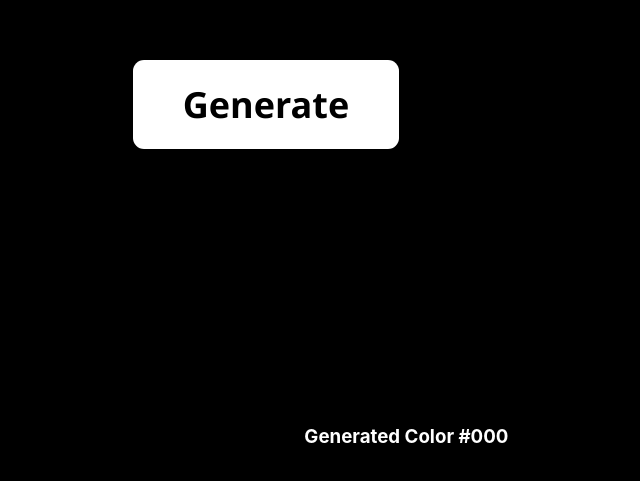
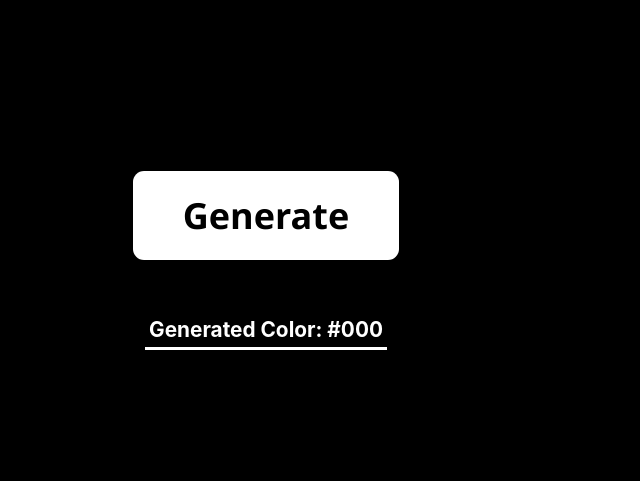
Before and after one commit to stevelaschan/react-random-color-generator, a React (Create React App) app: page / in a window 1280 px wide. Shown: the part 187-668 px from the top of the page, without its empty margins (374-1014 px from the left). Built offline with nearby package versions, Linux system fonts and the light colour scheme.

Commit message:
add css code

```diff
--- a/src/App.css
+++ b/src/App.css
@@ -2,14 +2,14 @@
   height: 100vh;
   width: 100vw;
 
-  display: block;
+  display: grid;
   place-items: center;
 
   transition: all 0.5s ease-in-out;
 }
 
 button {
-  margin: 7em;
+  margin-top: 350px;
   padding: 20px 50px;
   font-size: 36px;
   font-weight: 700;
@@ -36,5 +36,8 @@ button:hover {
 
 h3 {
   color: white;
-  margin-left: 15em;
+  padding: 0.2em;
+  margin-bottom: 250px;
+  font-size: 1.3em;
+  border-bottom: solid white;
 }
--- a/src/RandomColor.js
+++ b/src/RandomColor.js
@@ -30,7 +30,7 @@ const RandomColor = () => {
       <button style={{ color: color }} onClick={handleGenerate}>
         Generate
       </button>
-      <h3>Generated Color {color}</h3>
+      <h3>Generated Color: {color}</h3>
     </div>
   );
 };
```
